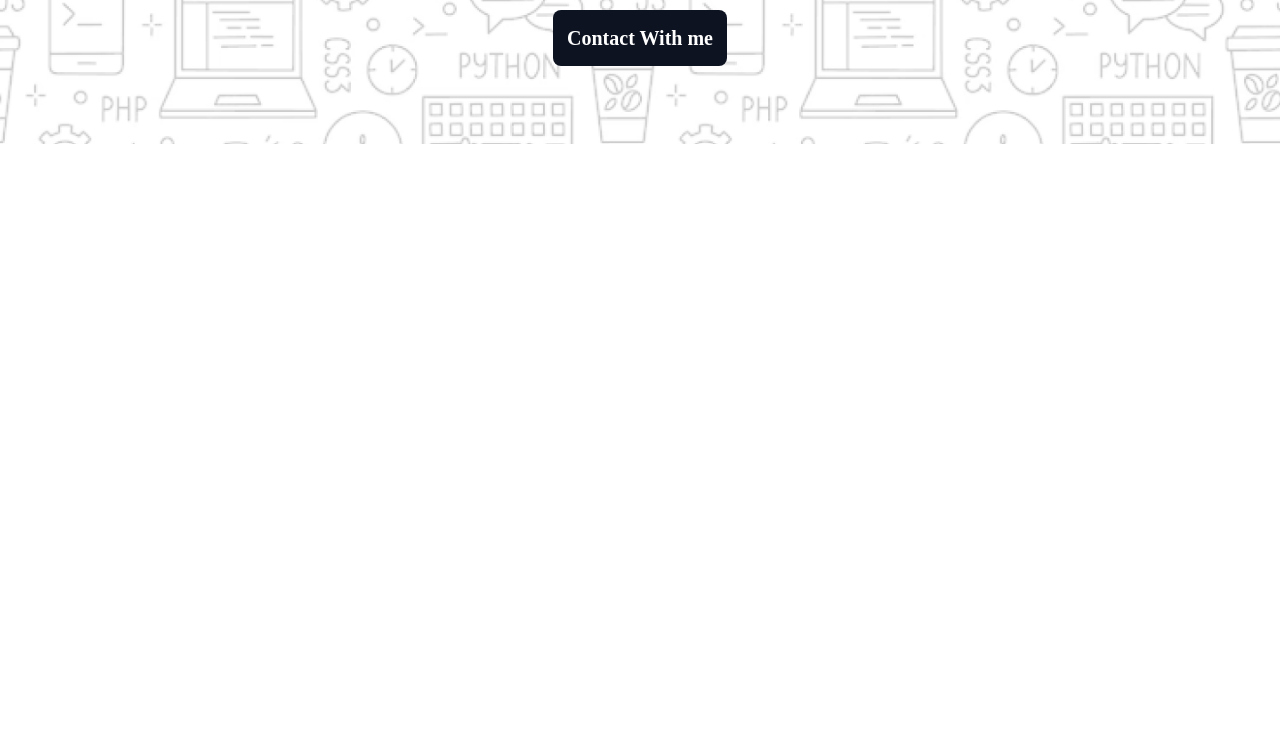
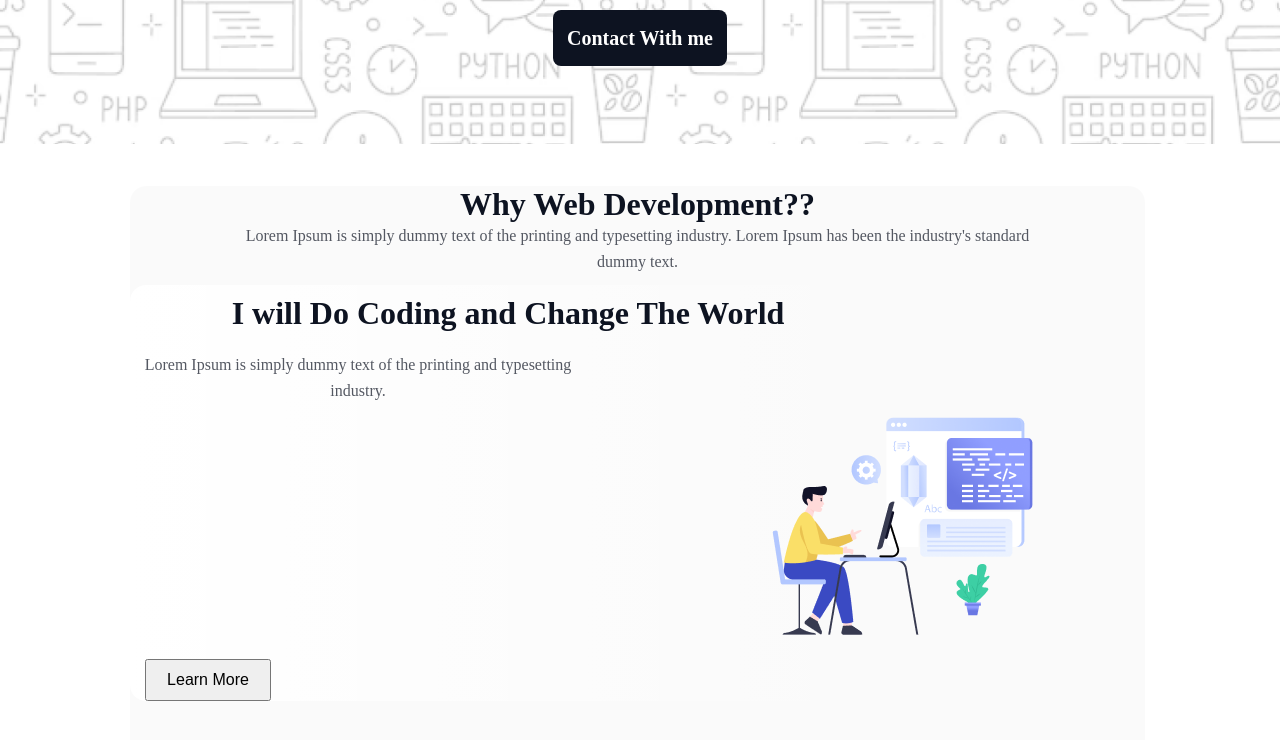
Before and after one commit to sumaiyaamin/prohero-assignment1, a plain HTML site: page index.html in a window 1280 px wide. Shown: the part 576-1316 px from the top of the page. Before the commit the page ends 800 px from the top, so only its background shows below. Drawn offline with Linux system fonts and the light colour scheme; a web font is replaced by a local one.

Commit message:
card-box added

```diff
--- a/index.html
+++ b/index.html
@@ -26,6 +26,22 @@
   </div>
 </section>
 
+<section id="card-box">
+  <div class="container">
+      <h1 class="title">Why Web Development??</h1>
+    <p class="subtitle">Lorem Ipsum is simply dummy text of the printing and typesetting industry. Lorem Ipsum has been the industry's standard dummy text.</p>
+  </div>
+  <section id="card">
+    <div class="flex-container">
+      <h1 class="title">I will Do Coding and Change The World</h1>
+      <p class="subtitle">Lorem Ipsum is simply dummy text of the printing and typesetting industry.</p>
+      <div class="icon2"><img src="assets/Layer_1.png" alt="card1"></div>
+      <button>Learn More</button>
+    </div>
+  </section>
+
+</section>
+
 
 </body>
 </html>
--- a/styles/styles.css
+++ b/styles/styles.css
@@ -103,3 +103,86 @@ text-align: center;
   #hero .hero-content .icon{
     margin-left: 350px;
   }
+
+  #card-box{
+    width: 1015px;
+    position: absolute;
+   height: 1242px;
+left:132 px;
+right: 135px;
+top: 762px;
+bottom: 2663px;
+border-radius: 16px;
+
+background: rgba(13, 19, 33, 0.02);
+  }
+
+#card-box .title{
+  color: rgb(13, 19, 33);
+font-family: Azeret Mono;
+font-size: 32px;
+font-weight: 800;
+line-height: 37px;
+letter-spacing: 0%;
+text-align: center;
+}
+
+#card-box .subtitle{
+  color: rgb(13, 19, 33);
+  font-family: Azeret Mono;
+  font-size: 16px;
+  font-weight: 400;
+  line-height: 26px;
+  letter-spacing: 0%;
+  text-align: center;
+  opacity: 0.7;
+
+}
+
+.flex-container {
+  display: flex;
+  width: 756px;
+  align-items: center;
+  margin:10px 0;
+  border-radius: 16px;
+  flex-direction: column;
+  justify-content: space-between;
+
+ background: linear-gradient(90.00deg, rgb(255, 255, 255),rgba(255, 255, 255, 0) 100%);}
+.flex-container .title{
+  color: rgba(13, 19, 33, 0.7);
+font-family: Azeret Mono;
+font-size: 24px;
+font-weight: 700;
+line-height: 36px;
+letter-spacing: 0%;
+text-align: left;
+flex-direction: column;
+margin:10px 0;
+
+}
+.flex-container .subtitle{
+  color: rgb(13, 19, 33);
+font-family: Azeret Mono;
+font-size: 20px;
+font-weight: 400;
+line-height: 26px;
+letter-spacing: 0%;
+text-align: left;
+flex-direction: column;
+opacity: 0.7;
+margin:10px 0;
+margin-right: 300px;
+
+}
+.flex-container .icon2{
+ margin-left: 800px;
+
+}
+
+button {
+  padding: 10px 20px;
+  font-size: 16px;
+  margin-right: 600px;
+
+}
```
